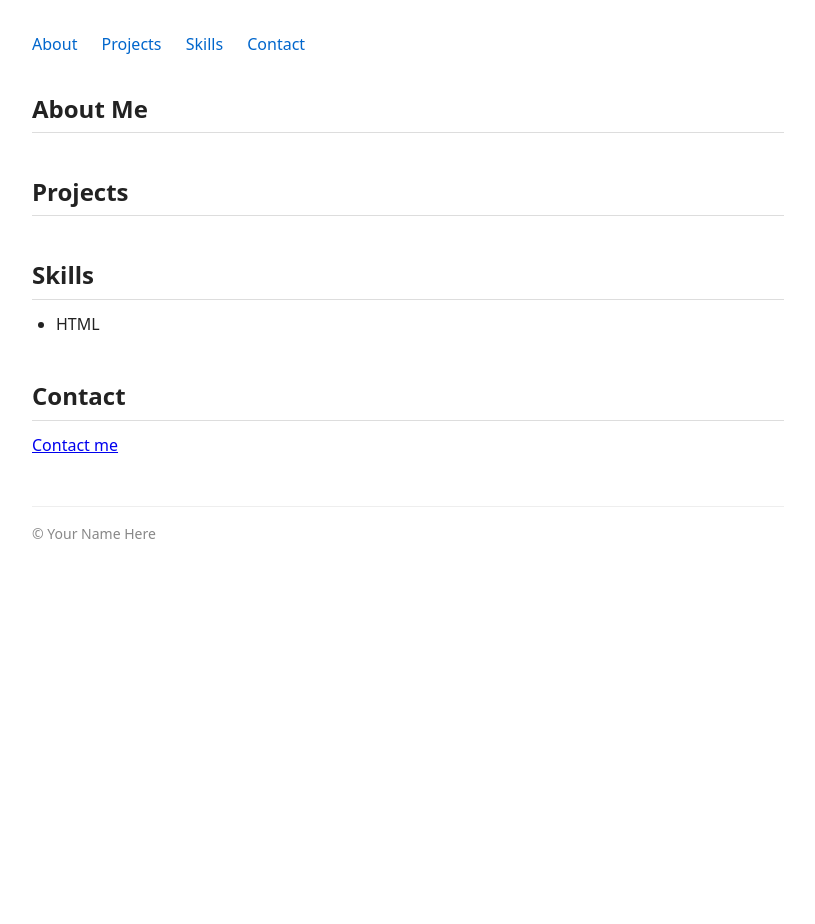
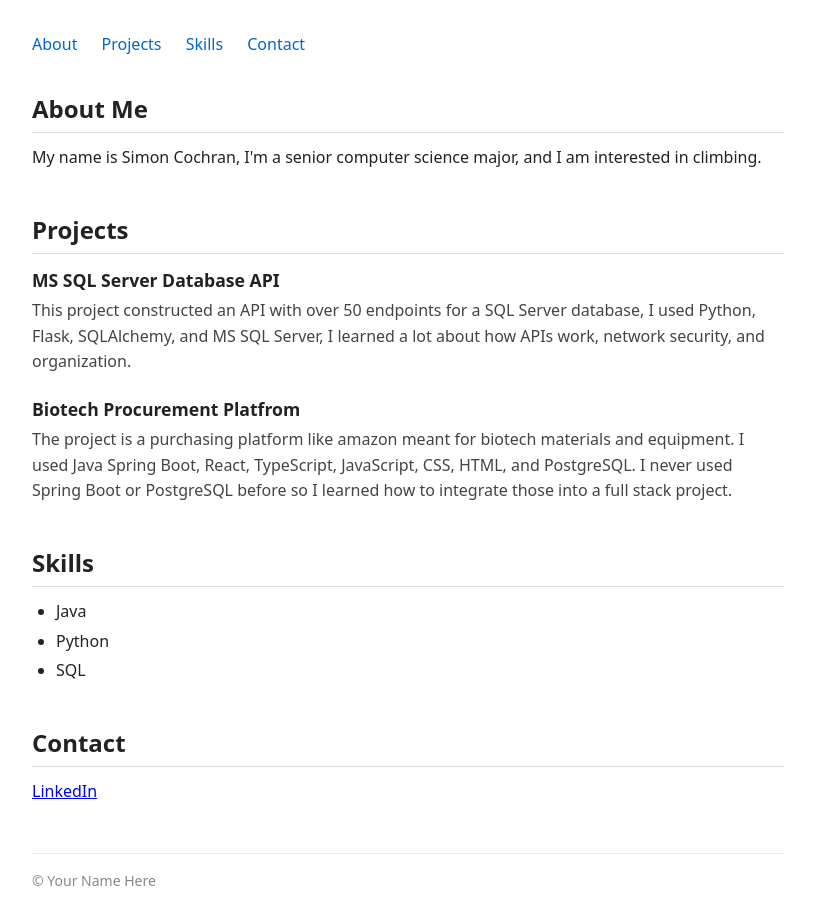
Before and after one commit to SimonJCo/CS1530Assignment3, a plain HTML site: page index.html in a window 1280 px wide. Shown: the whole page, without its empty margins (232-1047 px from the left). Before the commit the page ends 800 px from the top, so only its background shows below. Drawn offline with Linux system fonts and the light colour scheme.

Commit message:
html setup and pipeline setup

```diff
--- a/index.html
+++ b/index.html
@@ -4,7 +4,7 @@
 <head>
   <meta charset="UTF-8">
   <meta name="viewport" content="width=device-width, initial-scale=1.0">
-  <title>Your Name Here</title>
+  <title>Simon Cochran</title>
   <link rel="stylesheet" href="style.css">
 </head>
 
@@ -25,6 +25,7 @@
       <h2>About Me</h2>
       <!-- TODO: Replace with 2-3 sentences about yourself -->
       <!-- e.g., include your name, your program/year, and what you are interested in -->
+      <p>My name is Simon Cochran, I'm a senior computer science major, and I am interested in climbing.</p>
     </section>
 
     <section id="projects">
@@ -36,7 +37,19 @@
         <p>What the project does, the technologies used, and what you learned.</p>
       </div>
       -->
-
+      <div class="project">
+        <h3>MS SQL Server Database API</h3>
+        <p>This project constructed an API with over 50 endpoints for a SQL Server database,
+          I used Python, Flask, SQLAlchemy, and MS SQL Server, I learned a lot about how APIs work,
+           network security, and organization.</p>
+      </div>
+      <div class="project">
+        <h3>Biotech Procurement Platfrom</h3>
+        <p>The project is a purchasing platform like amazon meant for biotech materials and equipment.
+          I used Java Spring Boot, React, TypeScript, JavaScript, CSS, HTML, and PostgreSQL.
+          I never used Spring Boot or PostgreSQL before so I learned how to integrate those into a
+          full stack project.</p>
+      </div>
       <!-- TODO: Add at least 2 project entries using the structure above -->
     </section>
 
@@ -44,8 +57,9 @@
       <h2>Skills</h2>
       <ul>
         <!-- Example skill - TODO: replace -->
-        <li>HTML</li>
-
+        <li>Java</li>
+        <li>Python</li>
+        <li>SQL</li>
         <!-- TODO: Add a second skill here -->
         <!-- TODO: Add a third skill here -->
         <!-- TODO: ... -->
@@ -56,7 +70,7 @@
       <h2>Contact</h2>
       <!-- TODO: Replace href="#" with a real link (e.g., mailto:you@example.com or your LinkedIn URL) -->
       <!-- TODO: Replace the link text with something descriptive, e.g. "Email me" or "LinkedIn" -->
-      <p><a href="#">Contact me</a></p>
+      <p><a href="https://www.linkedin.com/in/simon-cochran-0642042ab/">LinkedIn</a></p>
     </section>
 
   </main>
```
Also changed, not shown: 1 other file.
